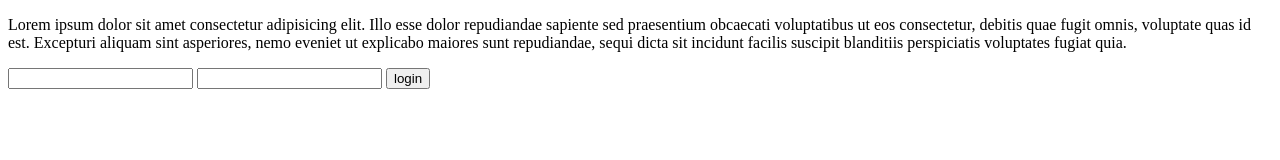
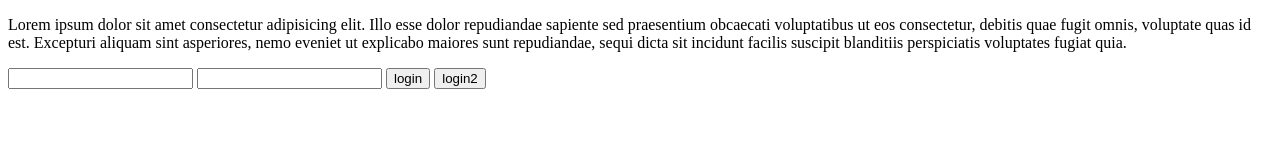
Before and after one commit to CHEN19920715/CHEN19920715-wilson_class_practice, a plain HTML site: page index.html in a window 1280 px wide. Drawn offline with Linux system fonts and the light colour scheme.

Commit message:
新增 login2 按鈕

```diff
--- a/index.html
+++ b/index.html
@@ -18,6 +18,7 @@
       <input type="email" />
       <input type="password" />
       <button>login</button>
+      <button>login2</button>
     </form>
   </body>
 </html>
```
